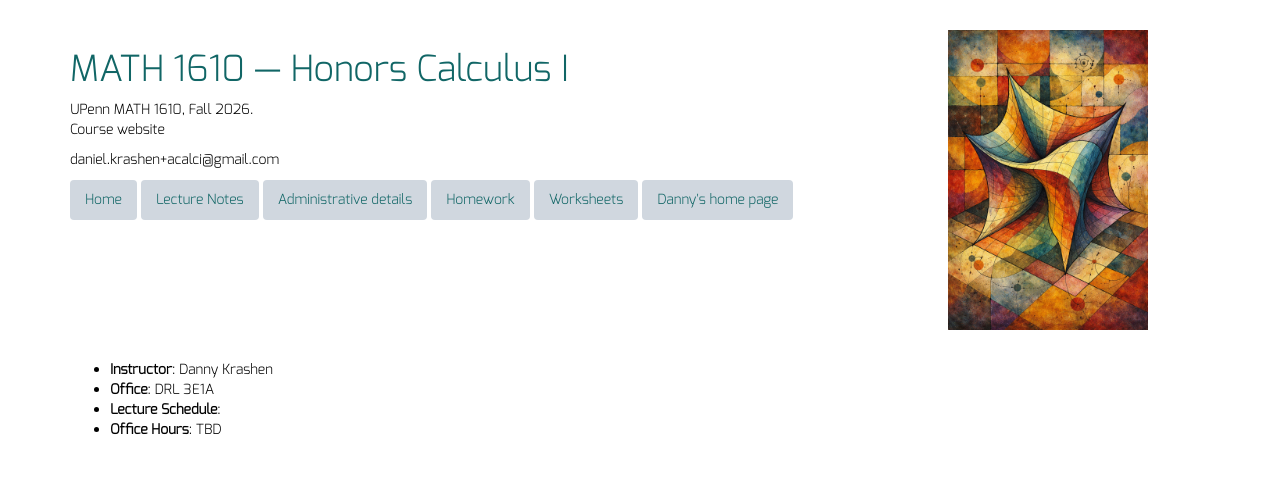
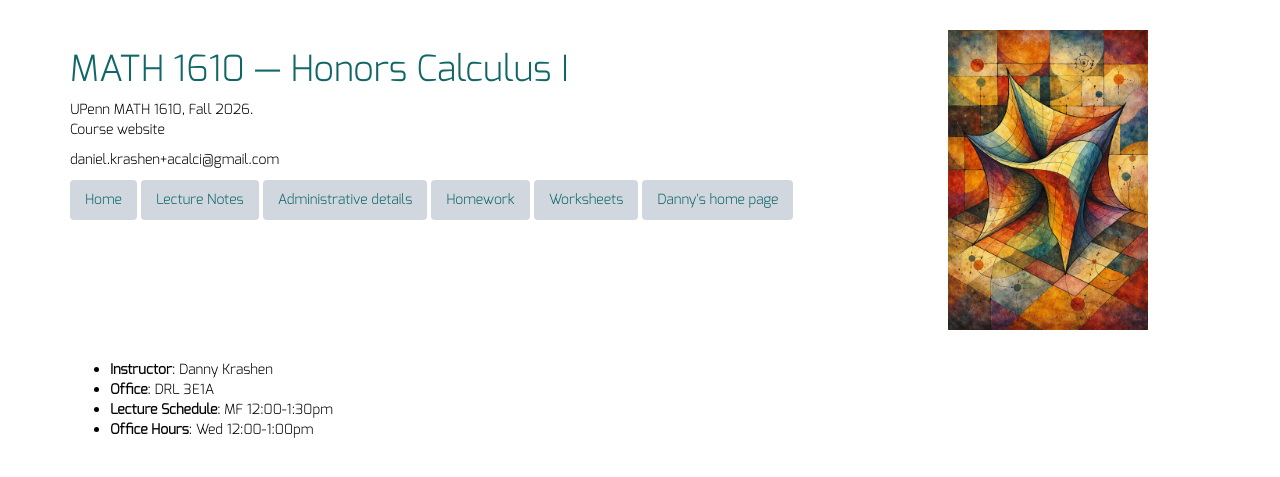
Before and after one commit to dkrashen/honors-calculus-1610, a Jekyll site: the page built from index.html, in a window 1280 px wide. Shown: the top 477 px of the page. Built offline with Jekyll 4.4.1, drawn with Linux system fonts in a browser that asks for light colours; nearby versions of some CDN libraries.

Commit message:
add office hours and schedule

```diff
--- a/_config.yml
+++ b/_config.yml
@@ -8,8 +8,8 @@ description: "Course website"
 instructor: "Danny Krashen"
 email: "daniel.krashen+acalci@gmail.com"
 office: "DRL 3E1A"
-office_hours: "TBD"
-lecture_schedule: ""
+office_hours: "Wed 12:00-1:00pm"
+lecture_schedule: "MF 12:00-1:30pm"
 
 baseurl: "/honors-calculus-1610"
 url: "https://torsor.org"
```
